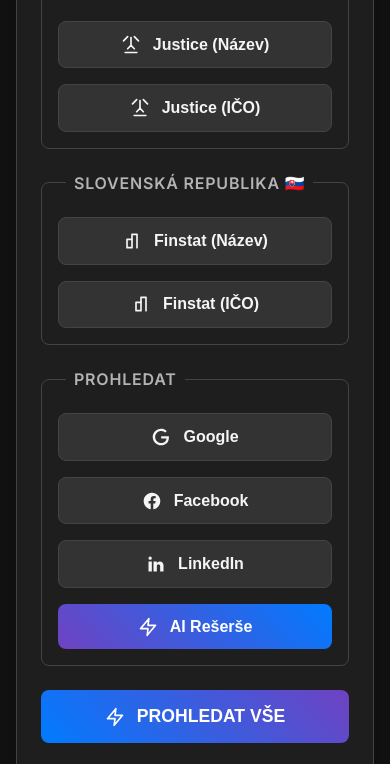
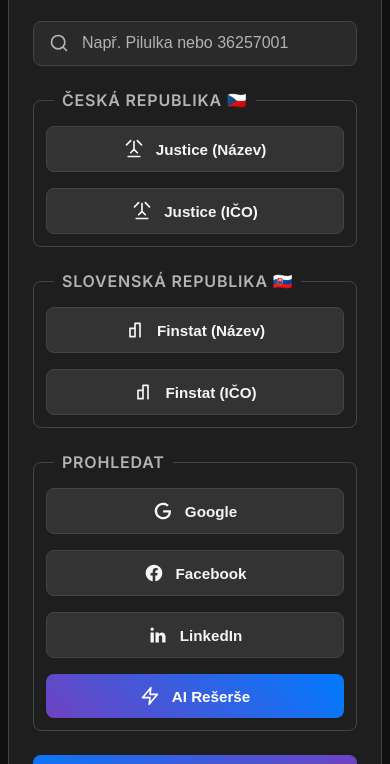
Before and after one commit to aibotprof/ProfRes, a plain HTML site: page index.html in a window 390 px wide. Shown: the part 136-900 px from the top of the page. Drawn offline with Linux system fonts and the light colour scheme.

Commit message:
Update index.css

```diff
--- a/index.css
+++ b/index.css
@@ -1,3 +1,4 @@
+
 :root {
     --background-color: #121212;
     --card-background: #1e1e1e;
@@ -35,7 +36,7 @@
 }
 
 html, body {
-    height: 100%;
+    width: 100%;
 }
 
 body {
@@ -44,8 +45,9 @@ body {
     color: var(--primary-text);
     display: flex;
     justify-content: center;
-    align-items: center;
-    padding: 1rem;
+    align-items: flex-start; /* Změněno z center na flex-start */
+    min-height: 100vh; /* Změněno z height: 100% */
+    padding: 2rem 1rem; /* Upraven padding pro lepší mezeru */
     transition: background-color 0.3s ease, color 0.3s ease;
     text-transform: uppercase;
     letter-spacing: 0.05em;
@@ -277,16 +279,35 @@ footer {
     transition: color 0.3s ease;
 }
 
+/* --- Responzivní design --- */
 @media (max-width: 640px) {
+    body {
+        padding: 1rem 0.5rem; /* Zmenšení paddingu pro mobily */
+    }
+
     .card {
         padding: 1.5rem;
     }
 
     header h1 {
-        font-size: 1.75rem;
+        font-size: 1.5rem; /* Zmenšení nadpisu */
+    }
+
+    header p {
+        font-size: 0.85rem;
     }
 
     .actions fieldset {
-        grid-template-columns: 1fr;
+        grid-template-columns: 1fr; /* Tlačítka pod sebou */
+        padding: 1rem 0.75rem 0.75rem;
+    }
+
+    .actions button {
+        font-size: 0.95rem;
+        padding: 0.75rem;
+    }
+
+    button.magic-button {
+        font-size: 1rem;
     }
 }
```
